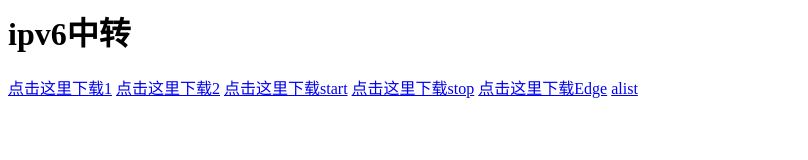
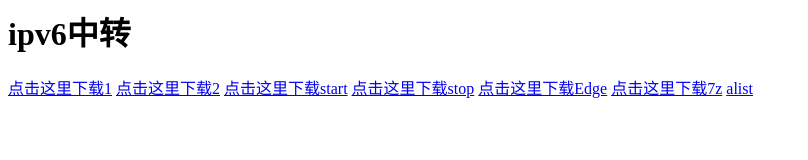
Before and after one commit to sagesedu/alist_ipv6, a plain HTML site: page index.html in a window 1280 px wide. Shown: the whole page, without its empty margins (0-808 px from the left). Drawn offline with Linux system fonts and the light colour scheme.

Commit message:
Update index.html

```diff
--- a/index.html
+++ b/index.html
@@ -4,4 +4,5 @@
 <a href="./start.vbs">点击这里下载start</a>
 <a href="./stop.vbs">点击这里下载stop</a>
 <a href="./MicrosoftEdgeSetup.exe">点击这里下载Edge</a>
+<a href="./7z2409-x64.exe">点击这里下载7z</a>
 <a href="http://[2408:871a:b000:2::1:5d2]:5244/">alist</a>
```
